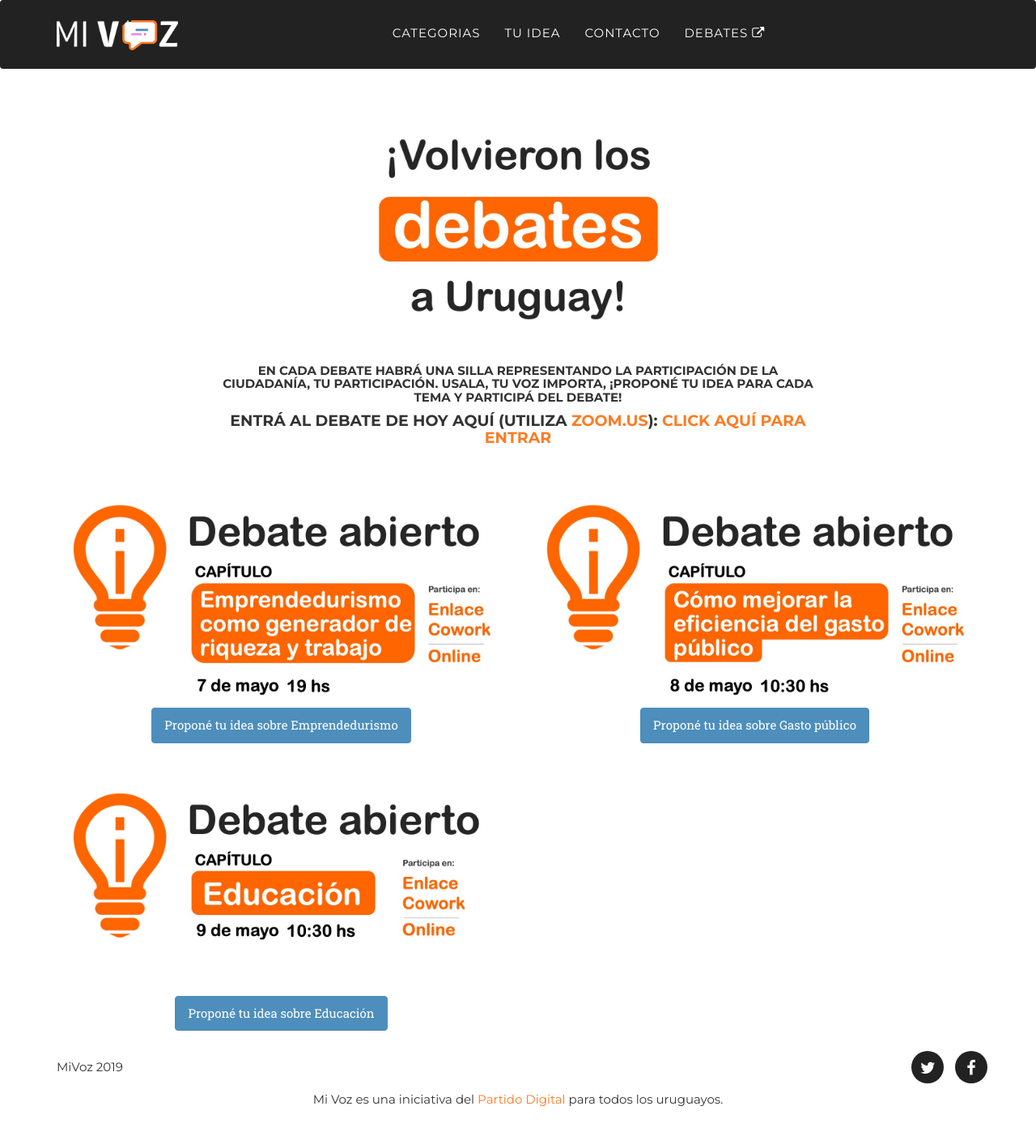
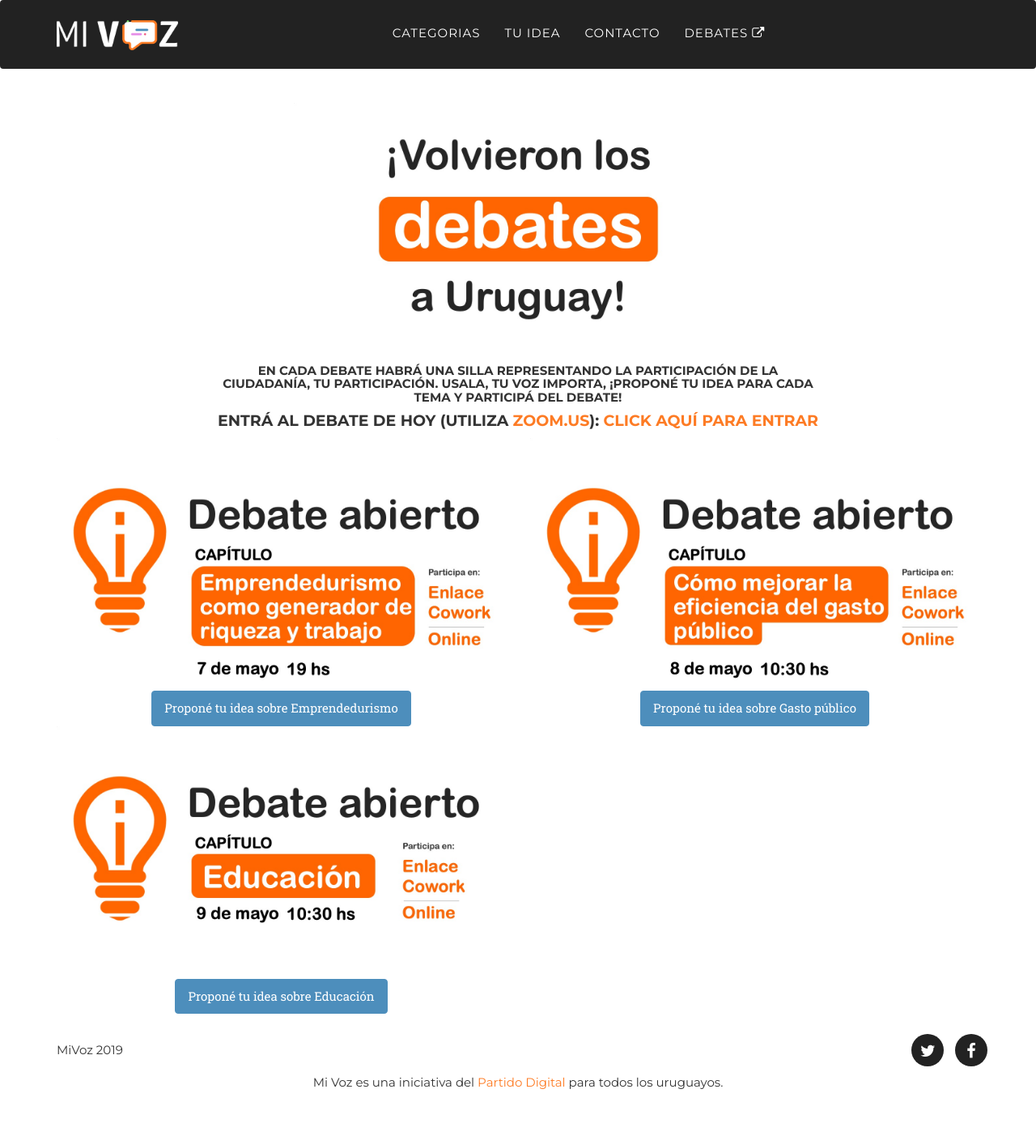
Before and after one commit to PartidoDigital/MiVoz-Web, a Jekyll site: the page built from debates.md, in a window 1280 px wide. Shown: the whole page at 81% size. Built offline with Jekyll 4.4.1, drawn with Linux system fonts in a browser that asks for light colours; nearby versions of some CDN libraries; some web fonts are replaced; after the commit the page ends 1382 px from its top, so only the background shows below that.

Commit message:
Update debates.md

```diff
--- a/debates.md
+++ b/debates.md
@@ -16,7 +16,7 @@ date: 2017-09-23
   <div class="col-md-2"></div>
   <div class="col-md-8 text-center">
     <h5>En cada debate habrá una silla representando la participación de la ciudadanía, tu participación. Usala, tu voz importa, ¡proponé tu idea para cada tema y participá del debate!</h5>
-    <h4>Entrá al debate de hoy aquí (utiliza <a href="https://zoom.us/">zoom.us</a>): <a href="https://zoom.us/j/127217701">Click aquí para entrar</a> </h4>
+    <h4>Entrá al debate de hoy (utiliza <a href="https://zoom.us/">zoom.us</a>): <a href="https://zoom.us/j/127217701">Click aquí para entrar</a> </h4>
   </div>
   <div class="col-md-2"></div>
 </div>
```
